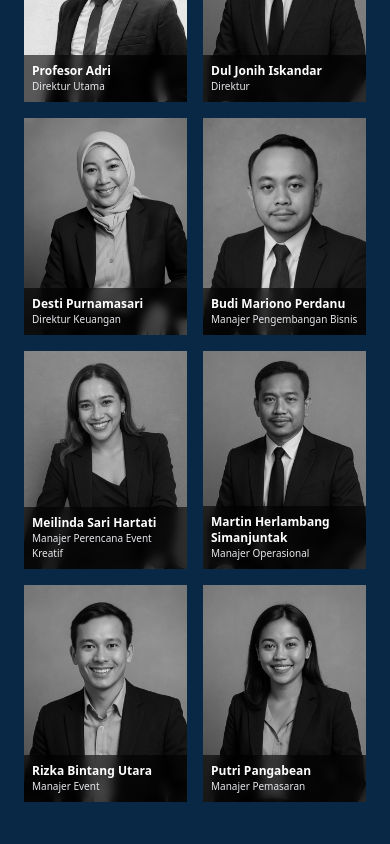
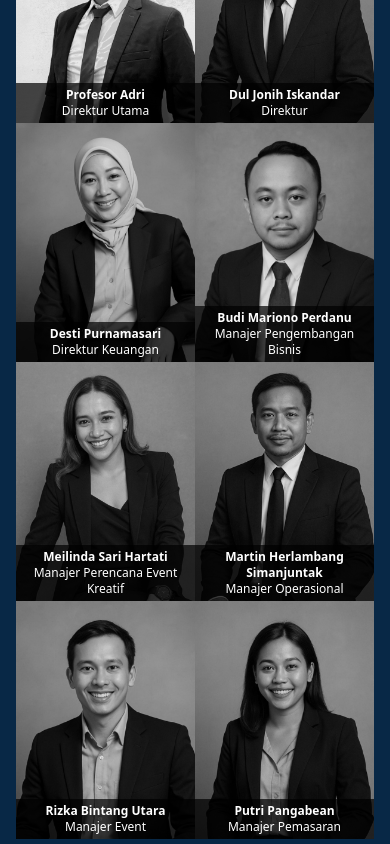
Before and after one commit to ProfAdri90/estetic-dinamis, a Next.js app: page / in a window 390 px wide. Shown: the part 5200-6044 px from the top of the page. Built offline with nearby package versions, Linux system fonts and the light colour scheme.

Commit message:
Update OurTeams.jsx

```diff
--- a/components/OurTeams.jsx
+++ b/components/OurTeams.jsx
@@ -1,44 +1,49 @@
-import TeamCard from "./TeamCard";
-import { motion } from "framer-motion";
+import Image from "next/image";
 
 const teamMembers = [
-  { name: "Profesor Adri", title: "Direktur Utama", image: "/team/profadri.jpeg" },
-  { name: "Dul Jonih Iskandar", title: "Direktur", image: "/team/duljoni.jpeg" },
-  { name: "Desti Purnamasari", title: "Direktur Keuangan", image: "/team/desti.jpeg" },
-  { name: "Budi Mariono Perdanu", title: "Manajer Pengembangan Bisnis", image: "/team/budi.jpeg" },
-  { name: "Meilinda Sari Hartati", title: "Manajer Perencana Event Kreatif", image: "/team/didit.jpeg" },
-  { name: "Martin Herlambang Simanjuntak", title: "Manajer Operasional", image: "/team/martin.jpeg" },
-  { name: "Rizka Bintang Utara", title: "Manajer Event", image: "/team/azka.jpeg" },
-  { name: "Putri Pangabean", title: "Manajer Pemasaran", image: "/team/putri.jpeg" },
+  { nameId: "Profesor Adri", nameEn: "Professor Adri", titleId: "Direktur Utama", titleEn: "President Director", image: "/team/profadri.jpeg" },
+  { nameId: "Dul Jonih Iskandar", nameEn: "Dul Jonih Iskandar", titleId: "Direktur", titleEn: "Director", image: "/team/duljoni.jpeg" },
+  { nameId: "Desti Purnamasari", nameEn: "Desti Purnamasari", titleId: "Direktur Keuangan", titleEn: "Finance Director", image: "/team/desti.jpeg" },
+  { nameId: "Budi Mariono Perdanu", nameEn: "Budi Mariono Perdanu", titleId: "Manajer Pengembangan Bisnis", titleEn: "Business Development Manager", image: "/team/budi.jpeg" },
+  { nameId: "Meilinda Sari Hartati", nameEn: "Meilinda Sari Hartati", titleId: "Manajer Perencana Event Kreatif", titleEn: "Creative Event Planning Manager", image: "/team/didit.jpeg" },
+  { nameId: "Martin Herlambang Simanjuntak", nameEn: "Martin Herlambang Simanjuntak", titleId: "Manajer Operasional", titleEn: "Operations Manager", image: "/team/martin.jpeg" },
+  { nameId: "Rizka Bintang Utara", nameEn: "Rizka Bintang Utara", titleId: "Manajer Event", titleEn: "Event Manager", image: "/team/azka.jpeg" },
+  { nameId: "Putri Pangabean", nameEn: "Putri Pangabean", titleId: "Manajer Pemasaran", titleEn: "Marketing Manager", image: "/team/putri.jpeg" },
 ];
 
-export default function OurTeams() {
+export default function OurTeams({ lang = "id" }) {
   return (
     <section id="tim" className="bg-[#082846] text-white py-16">
-      <motion.h2
-        initial={{ opacity: 0, y: 20 }}
-        whileInView={{ opacity: 1, y: 0 }}
-        transition={{ duration: 0.7 }}
-        className="text-4xl font-bold text-center mb-12"
-      >
-        Tim Kami
-      </motion.h2>
+      {/* Judul cuma satu */}
+      <h2 className="text-4xl font-bold text-center mb-12">
+        {lang === "id" ? "Tim Kami" : "Our Team"}
+      </h2>
 
-      <div className="max-w-[1280px] mx-auto grid grid-cols-2 md:grid-cols-8 gap-4 px-2">
+      {/* GRID TIM */}
+      <div className="grid grid-cols-2 md:grid-cols-8 gap-0 max-w-full mx-auto">
         {teamMembers.map((member, index) => (
-          <motion.div
-            key={index}
-            initial={{ opacity: 0, y: 20 }}
-            whileInView={{ opacity: 1, y: 0 }}
-            transition={{ duration: 0.5, delay: index * 0.05 }}
-            viewport={{ once: true }}
-          >
-            <TeamCard
-              image={member.image}
-              name={member.name}
-              title={member.title}
+          <div key={index} className="relative group w-full aspect-[3/4] overflow-hidden">
+            {/* FOTO */}
+            <Image
+              src={member.image}
+              alt={lang === "id" ? member.nameId : member.nameEn}
+              layout="fill"
+              objectFit="cover"
+              className="transition duration-500 grayscale group-hover:grayscale-0"
             />
-          </motion.div>
+
+            {/* OVERLAY (HOVER hanya di desktop) */}
+            <div className="hidden md:flex absolute inset-0 bg-black/50 opacity-0 group-hover:opacity-100 transition duration-500 flex-col justify-center items-center text-center px-2">
+              <p className="text-sm font-semibold">{lang === "id" ? member.nameId : member.nameEn}</p>
+              <p className="text-xs">{lang === "id" ? member.titleId : member.titleEn}</p>
+            </div>
+
+            {/* MOBILE: Nama langsung muncul */}
+            <div className="md:hidden absolute bottom-0 left-0 right-0 bg-black/70 text-center text-xs p-1">
+              <p className="font-semibold">{lang === "id" ? member.nameId : member.nameEn}</p>
+              <p>{lang === "id" ? member.titleId : member.titleEn}</p>
+            </div>
+          </div>
         ))}
       </div>
     </section>
```
